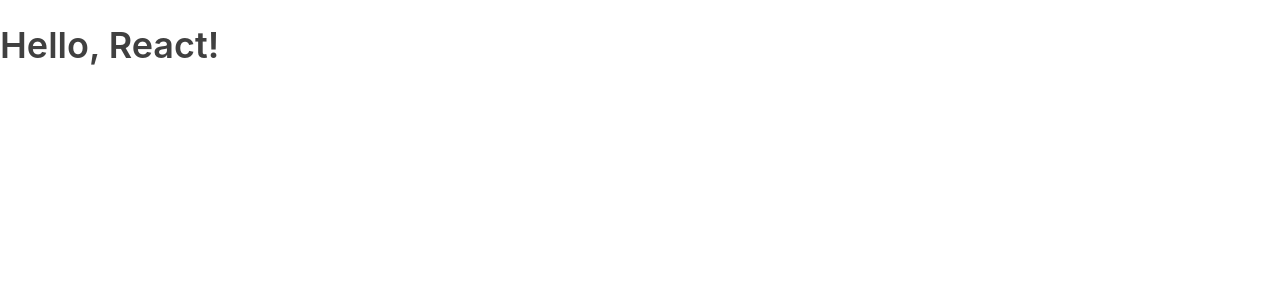
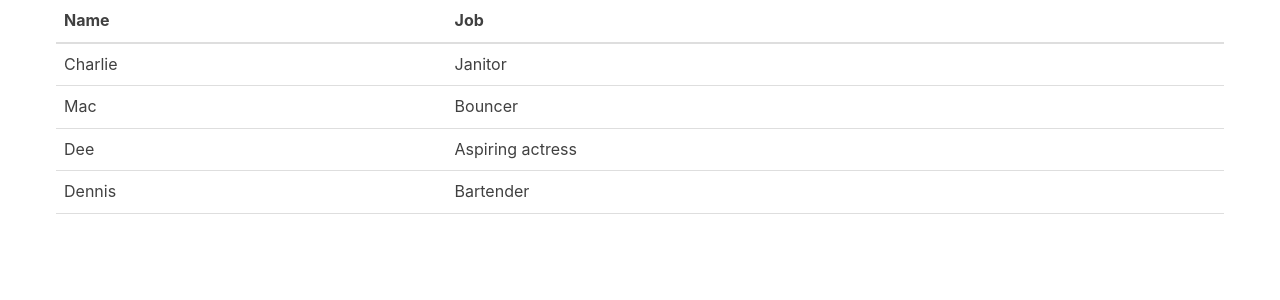
Before and after one commit to nikalomoiris/simple-react-app, a React (Create React App) app: page / in a window 1280 px wide. Shown: the top 300 px of the page. Built offline with nearby package versions, Linux system fonts and the light colour scheme.

Commit message:
Created two Components 'Table' and 'App'. The index.js is only used to render the App.

```diff
--- /dev/null
+++ b/src/App.js
@@ -0,0 +1,14 @@
+import React, { Component } from 'react';
+import Table from './Table';
+
+class App extends Component {
+    render() {
+        return (
+            <div className="container">
+                <Table />
+            </div>
+        )
+    };
+}
+
+export default App;
--- /dev/null
+++ b/src/Table.js
@@ -0,0 +1,36 @@
+import React, { Component } from 'react';
+
+class Table extends Component {
+    render() {
+        return (
+            <table>
+                <thead>
+                    <tr>
+                        <th>Name</th>
+                        <th>Job</th>
+                    </tr>
+                </thead>
+                <tbody>
+                    <tr>
+                        <td>Charlie</td>
+                        <td>Janitor</td>
+                    </tr>
+                    <tr>
+                        <td>Mac</td>
+                        <td>Bouncer</td>
+                    </tr>
+                    <tr>
+                        <td>Dee</td>
+                        <td>Aspiring actress</td>
+                    </tr>
+                    <tr>
+                        <td>Dennis</td>
+                        <td>Bartender</td>
+                    </tr>
+                </tbody>
+            </table>
+        )
+    }
+}
+
+export default Table;
--- a/src/index.js
+++ b/src/index.js
@@ -1,15 +1,6 @@
 import React from 'react';
 import ReactDOM from 'react-dom';
 import './index.css';
-
-class App extends React.Component {
-    render() {
-      return (
-        <div className="App">
-            <h1>Hello, React!</h1>
-        </div>
-      )
-    };
-}
+import App from './App';
 
 ReactDOM.render(<App />, document.getElementById("root"));
```
